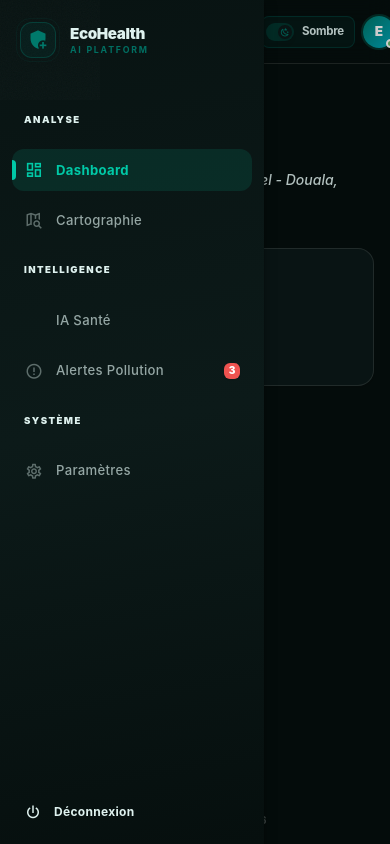
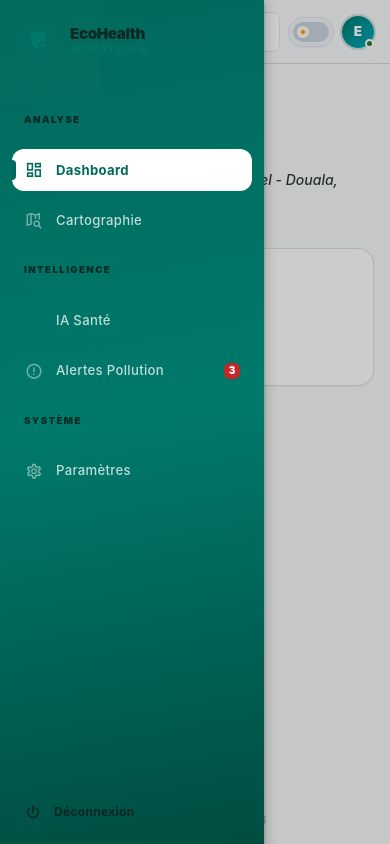
Before and after one commit to Ange-Etoile/ECOHEALTH-AI, a Vue app: page / in a window 390 px wide. Built offline with nearby package versions, Linux system fonts and the light colour scheme; grey boxes are pictures that could not be loaded.

Commit message:
feat(sideBar):modification du responsive

```diff
--- a/src/components/layout/LanguageSwitcher.vue
+++ b/src/components/layout/LanguageSwitcher.vue
@@ -1,55 +1,52 @@
 <template>
-  <v-menu transition="slide-y-transition" location="bottom end" :offset="12" v-model="open">
-    <template #activator="{ props }">
-      <button
-        v-bind="props"
-        class="flex items-center gap-2 h-8 px-3 rounded-lg border border-solid transition-all duration-200"
-        :class="open
-          ? 'border-primary/40 bg-primary/10 text-primary'
-          : 'border-on-surface/10 bg-on-surface/5 text-on-surface/70 hover:border-primary/30 hover:bg-primary/5'"
-      >
-        <v-avatar size="18" rounded="sm" class="shrink-0">
-          <v-img :src="currentLang.flag" />
-        </v-avatar>
-        <span class="text-[0.72rem] font-extrabold tracking-wider">{{ currentLang.short }}</span>
-        <v-icon
-          size="12"
-          class="transition-transform duration-200 opacity-50"
-          :class="{ 'rotate-180': open }"
-        >mdi-chevron-down</v-icon>
-      </button>
-    </template>
+  <div class="relative lang-container">
+    <button
+      @click="open = !open"
+      class="flex items-center h-10 px-3 rounded-lg border transition-all duration-300"
+      :class="isDark
+        ? (open ? 'border-primary bg-primary/10' : 'border-white/10 bg-white/5 text-slate-300')
+        : (open ? 'border-primary bg-primary/5 text-primary' : 'border-slate-200 bg-white text-slate-600')"
+    >
+      <div class="flex items-center gap-2">
+        <img :src="currentLang.flag" class="w-4 h-3 object-cover rounded-sm shadow-sm" />
+        <span class="text-[10px] font-black uppercase tracking-tighter hidden sm:inline">{{ currentLang.short }}</span>
+        <i class="mdi mdi-chevron-down text-sm transition-transform duration-300" :class="{ 'rotate-180': open }"></i>
+      </div>
+    </button>
 
-    <div class="bg-surface border border-solid border-on-surface/10 rounded-xl shadow-xl p-1.5 min-w-[160px]">
-      <div class="text-[0.6rem] font-black tracking-[0.1em] uppercase text-on-surface/40 px-3 py-2">
-        {{ $t('language') || 'Langue' }}
+    <transition name="pop">
+      <div v-if="open"
+           class="absolute right-0 mt-3 w-40 rounded-2xl shadow-2xl z-[110] overflow-hidden border transition-all"
+           :class="isDark ? 'bg-[#1c1f26] border-white/10' : 'bg-white border-slate-100'">
+        <div class="px-4 py-3 text-[8px] font-black text-slate-400 uppercase tracking-[0.2em] border-b" :class="isDark ? 'border-white/5' : 'border-slate-50'">
+          Language
+        </div>
+        <div class="p-1.5">
+          <button
+            v-for="lang in languages" :key="lang.value"
+            @click="changeLanguage(lang)"
+            class="w-full flex items-center gap-3 px-3 py-2.5 rounded-lg transition-all text-[11px] font-bold text-left mb-1 last:mb-0"
+            :class="currentLang.value === lang.value
+              ? 'bg-primary text-white shadow-lg shadow-primary/20'
+              : (isDark ? 'text-slate-400 hover:bg-white/5 hover:text-white' : 'text-slate-600 hover:bg-slate-50 hover:text-primary')"
+          >
+            <img :src="lang.flag" class="w-4 h-3 object-cover rounded-sm" />
+            <span class="flex-1">{{ lang.label }}</span>
+            <i v-if="currentLang.value === lang.value" class="mdi mdi-check-circle text-xs"></i>
+          </button>
+        </div>
       </div>
-
-      <button
-        v-for="lang in languages"
-        :key="lang.value"
-        @click="changeLanguage(lang)"
-        class="flex items-center gap-3 w-full h-10 px-3 rounded-lg border-none cursor-pointer transition-colors duration-150"
-        :class="currentLang.value === lang.value
-          ? 'bg-primary/10 text-primary'
-          : 'bg-transparent text-on-surface/70 hover:bg-on-surface/5 hover:text-on-surface'"
-      >
-        <v-avatar size="18" rounded="sm">
-          <v-img :src="lang.flag" />
-        </v-avatar>
-        <span class="text-sm font-semibold flex-1 text-left">{{ lang.label }}</span>
-        <v-icon v-if="currentLang.value === lang.value" size="14" class="ml-auto">
-          mdi-check
-        </v-icon>
-      </button>
-    </div>
-  </v-menu>
+    </transition>
+  </div>
 </template>
 
-<script setup>
-import { ref, computed } from 'vue'
+<script setup lang="ts">
+import { ref, computed, onMounted, onUnmounted } from 'vue'
 import { useI18n } from 'vue-i18n'
+import { useTheme } from 'vuetify'
 
+const theme = useTheme()
+const isDark = computed(() => theme.global.current.value.dark)
 const { locale } = useI18n()
 const open = ref(false)
 
@@ -58,13 +55,23 @@ const languages = [
   { label: 'English',  short: 'EN', value: 'en', flag: 'https://flagcdn.com/w40/gb.png' },
 ]
 
-const currentLang = computed(() =>
-  languages.find(l => l.value === locale.value) || languages[0]
-)
+const currentLang = computed(() => languages.find(l => l.value === locale.value) || languages[0])
 
-const changeLanguage = (lang) => {
+const changeLanguage = (lang: any) => {
   locale.value = lang.value
   localStorage.setItem('user_lang', lang.value)
   open.value = false
 }
+
+const handleOutsideClick = (e: MouseEvent) => {
+  if (!(e.target as Element).closest('.lang-container')) open.value = false
+}
+
+onMounted(() => window.addEventListener('click', handleOutsideClick))
+onUnmounted(() => window.removeEventListener('click', handleOutsideClick))
 </script>
+
+<style scoped>
+.pop-enter-active, .pop-leave-active { transition: all 0.2s cubic-bezier(0.4, 0, 0.2, 1); }
+.pop-enter-from, .pop-leave-to { opacity: 0; transform: scale(0.95) translateY(-10px); }
+</style>
--- a/src/components/layout/ThemeSwitcher.vue
+++ b/src/components/layout/ThemeSwitcher.vue
@@ -1,41 +1,48 @@
 <template>
-  <div class="inline-flex items-center">
+  <div class="flex items-center">
     <button
-      class="inline-flex items-center gap-2 h-8 pl-1 pr-2.5 rounded-lg border border-solid transition-all duration-200 group"
+      @click="toggleTheme"
+      class="group relative flex items-center transition-all duration-300 shadow-sm
+             p-1 rounded-full border
+             lg:gap-3 lg:px-3 lg:py-1.5 lg:rounded-xl"
       :class="isDark
-        ? 'border-primary/30 bg-primary/10'
-        : 'border-on-surface/10 bg-on-surface/5 hover:border-primary/30 hover:bg-primary/5'"
-      @click="toggle"
-      :title="isDark ? 'Passer en mode clair' : 'Passer en mode sombre'"
+        ? 'bg-[#1c1f26] border-white/10 hover:border-primary/50'
+        : 'bg-slate-100 border-slate-200 hover:border-amber-400'"
     >
       <div
-        class="w-[28px] h-[18px] rounded-full relative shrink-0 transition-colors duration-300"
-        :class="isDark ? 'bg-primary/30' : 'bg-on-surface/10'"
+        class="relative w-9 h-5 lg:w-10 lg:h-5 rounded-full transition-colors duration-300"
+        :class="isDark ? 'bg-primary/20' : 'bg-slate-300'"
       >
         <div
-          class="absolute top-0.5 w-3.5 h-3.5 rounded-full bg-surface flex items-center justify-center shadow-md transition-all duration-300 ease-[cubic-bezier(0.4,0,0.2,1)]"
-          :class="isDark ? 'left-[12px] text-primary' : 'left-[2px] text-orange-500'"
+          class="absolute top-1 w-3 h-3 rounded-full transition-all duration-300 flex items-center justify-center shadow-sm"
+          :class="isDark
+            ? 'left-5 lg:left-6 bg-primary shadow-primary/50'
+            : 'left-1 bg-white'"
         >
-          <v-icon size="10">{{ isDark ? 'mdi-weather-night' : 'mdi-white-balance-sunny' }}</v-icon>
+          <i class="mdi text-[8px]"
+             :class="isDark ? 'mdi-weather-night text-white' : 'mdi-white-balance-sunny text-amber-500'">
+          </i>
         </div>
       </div>
 
-      <span class="text-[0.72rem] font-bold tracking-tight text-on-surface/60 group-hover:text-on-surface transition-colors">
+      <span
+        class="hidden lg:block text-[10px] font-black uppercase tracking-widest transition-colors duration-300 whitespace-nowrap"
+        :class="isDark ? 'text-slate-400 group-hover:text-primary' : 'text-slate-500 group-hover:text-amber-600'"
+      >
         {{ isDark ? 'Sombre' : 'Clair' }}
       </span>
     </button>
   </div>
 </template>
 
-<script setup>
+<script setup lang="ts">
 import { computed, onMounted } from 'vue'
 import { useTheme } from 'vuetify'
 
 const theme = useTheme()
 const isDark = computed(() => theme.global.current.value.dark)
 
-// Fonction magique pour synchroniser Tailwind avec Vuetify
-const syncTailwind = (dark) => {
+const updateTailwind = (dark: boolean) => {
   if (dark) {
     document.documentElement.classList.add('dark')
   } else {
@@ -43,17 +50,16 @@ const syncTailwind = (dark) => {
   }
 }
 
-const toggle = () => {
-  const nextTheme = isDark.value ? 'light' : 'dark'
-  theme.global.name.value = nextTheme
-  localStorage.setItem('user_theme', nextTheme)
-  syncTailwind(nextTheme === 'dark')
+const toggleTheme = () => {
+  const newValue = !isDark.value
+  theme.global.name.value = newValue ? 'dark' : 'light'
+  updateTailwind(newValue)
+  localStorage.setItem('user_theme', theme.global.name.value)
 }
 
-// Au chargement, on vérifie la préférence stockée
 onMounted(() => {
-  const savedTheme = localStorage.getItem('user_theme') || 'dark'
-  theme.global.name.value = savedTheme
-  syncTailwind(savedTheme === 'dark')
+  const saved = localStorage.getItem('user_theme') || 'light'
+  theme.global.name.value = saved
+  updateTailwind(saved === 'dark')
 })
 </script>
```
